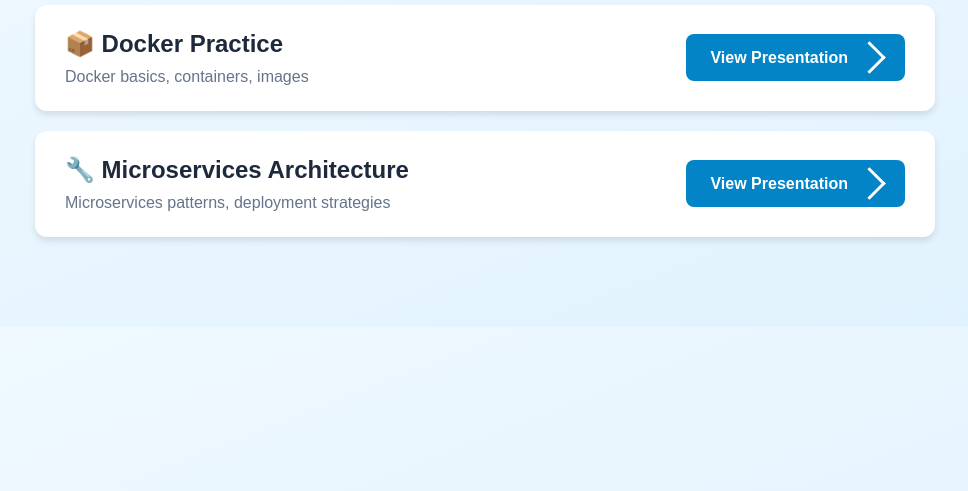
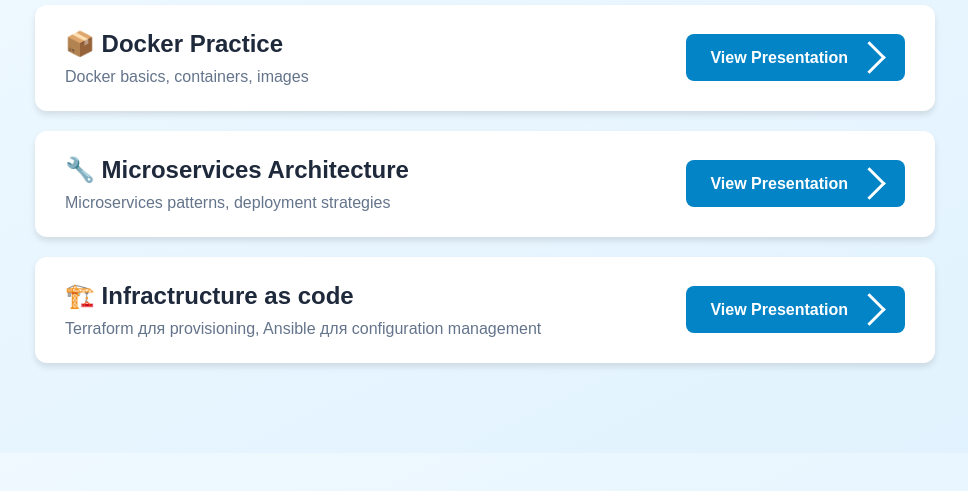
Before and after one commit to Java-Univer-2025/devops-course-2025, a plain HTML site: page index.html in a window 1280 px wide. Shown: the part 175-666 px from the top of the page, without its empty margins (155-1123 px from the left). Drawn offline with Linux system fonts and the light colour scheme.

Commit message:
Update index.html

```diff
--- a/index.html
+++ b/index.html
@@ -108,5 +108,18 @@
       <div class="chevron"></div>
     </a>
   </div>
+
+
+  <div class="presentation">
+    <div class="presentation-content">
+      <h2>🏗️ Infractructure as code</h2>
+      <p>Terraform для provisioning, Ansible для configuration management</p>
+    </div>
+    <a href="./iac/" class="presentation-link">
+      View Presentation
+      <div class="chevron"></div>
+    </a>
+  </div>
+
 </body>
 </html>
```
